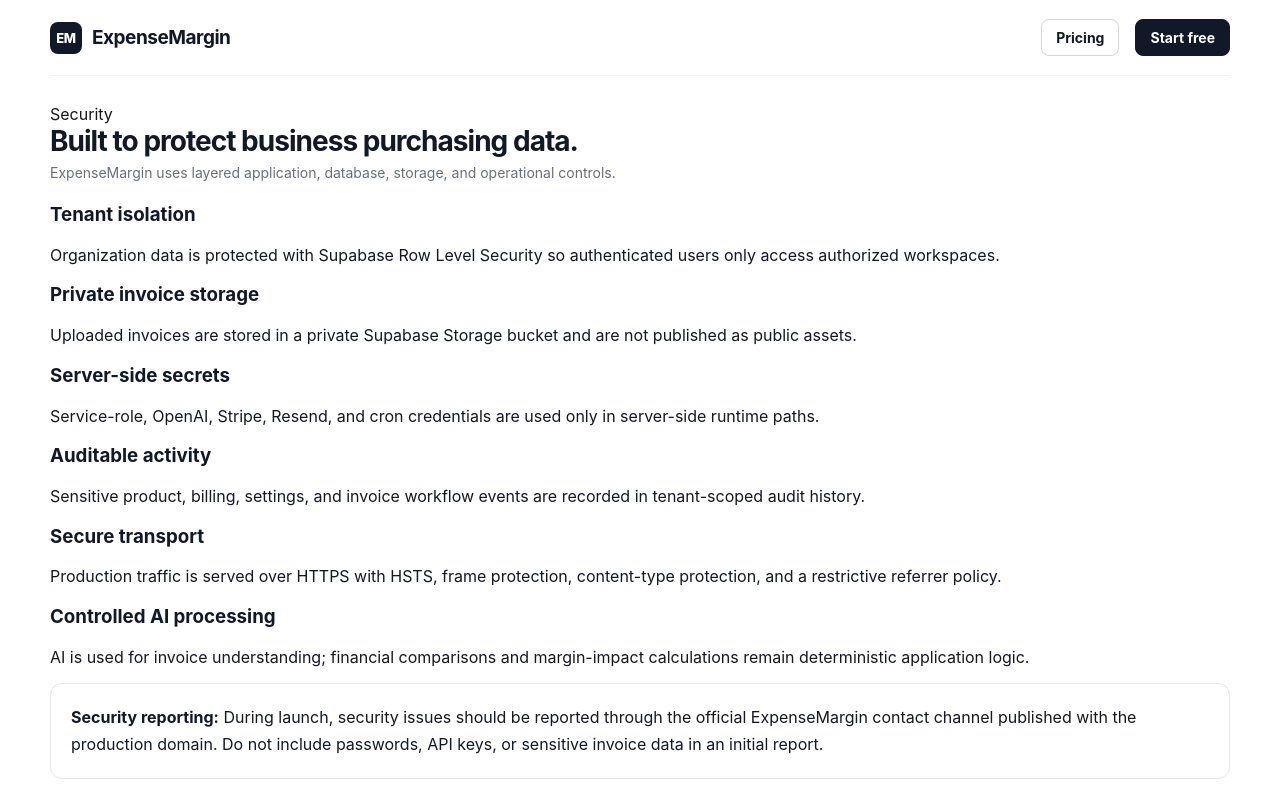
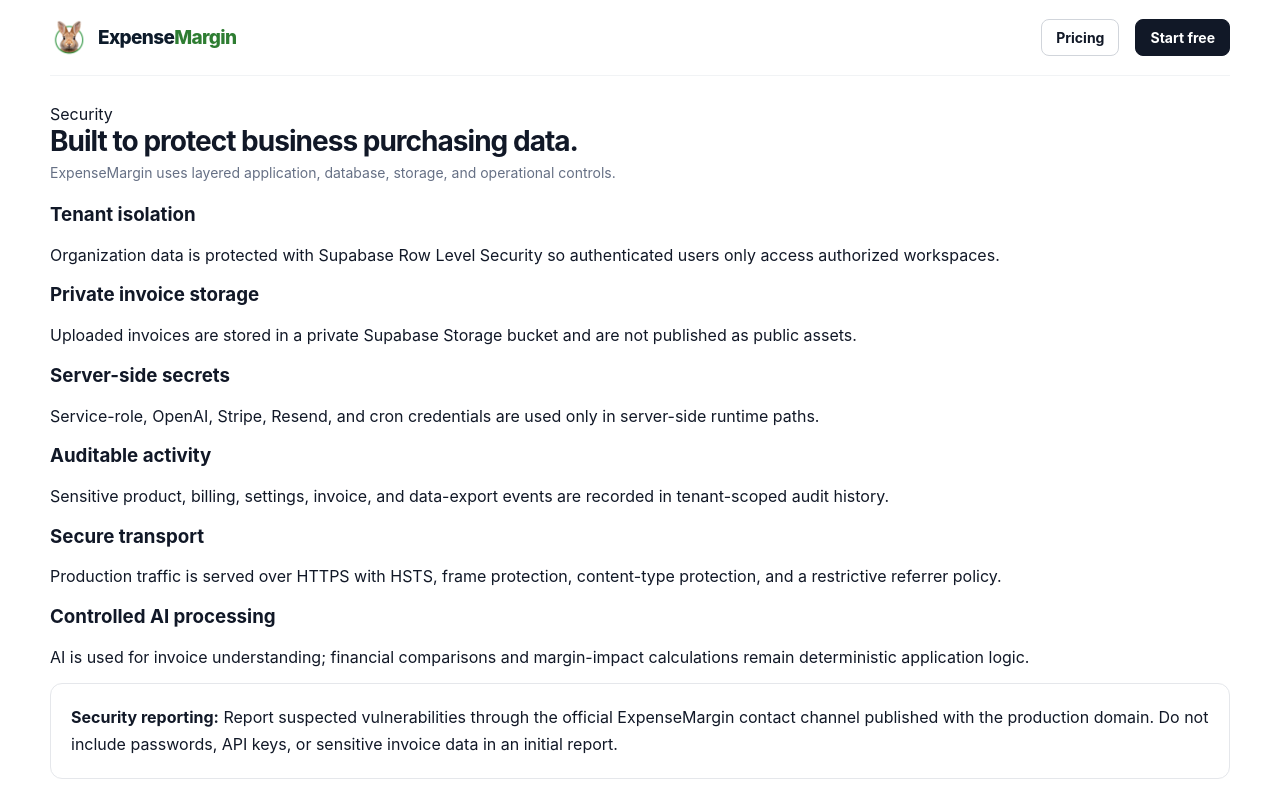
Before and after one commit to Dr-Opara/ExpenseMargin, a Next.js app: page /security in a window 1280 px wide. Built offline with nearby package versions, Linux system fonts and the light colour scheme; no server answers.

Commit message:
brand: update security page identity

```diff
--- a/app/security/page.tsx
+++ b/app/security/page.tsx
@@ -1,5 +1,6 @@
 import type { Metadata } from "next";
 import Link from "next/link";
+import { Brand } from "@/components/Brand";
 
 export const metadata: Metadata = {
   title: "Security — ExpenseMargin",
@@ -10,19 +11,19 @@ const controls = [
   ["Tenant isolation", "Organization data is protected with Supabase Row Level Security so authenticated users only access authorized workspaces."],
   ["Private invoice storage", "Uploaded invoices are stored in a private Supabase Storage bucket and are not published as public assets."],
   ["Server-side secrets", "Service-role, OpenAI, Stripe, Resend, and cron credentials are used only in server-side runtime paths."],
-  ["Auditable activity", "Sensitive product, billing, settings, and invoice workflow events are recorded in tenant-scoped audit history."],
+  ["Auditable activity", "Sensitive product, billing, settings, invoice, and data-export events are recorded in tenant-scoped audit history."],
   ["Secure transport", "Production traffic is served over HTTPS with HSTS, frame protection, content-type protection, and a restrictive referrer policy."],
   ["Controlled AI processing", "AI is used for invoice understanding; financial comparisons and margin-impact calculations remain deterministic application logic."],
 ];
 
 export default function SecurityPage() {
   return <div className="container">
-    <nav className="landing-nav"><Link href="/" className="brand"><span className="brand-mark">EM</span><span>ExpenseMargin</span></Link><div className="nav-actions"><Link className="btn" href="/pricing">Pricing</Link><Link className="btn primary" href="/signup">Start free</Link></div></nav>
+    <nav className="landing-nav"><Brand /><div className="nav-actions"><Link className="btn" href="/pricing">Pricing</Link><Link className="btn primary" href="/signup">Start free</Link></div></nav>
     <section className="page" style={{paddingLeft:0,paddingRight:0}}>
       <div className="page-head"><div><span className="eyebrow">Security</span><h1>Built to protect business purchasing data.</h1><p>ExpenseMargin uses layered application, database, storage, and operational controls.</p></div></div>
       <div className="feature-strip">{controls.slice(0,3).map(([title,text]) => <div className="feature" key={title}><h3>{title}</h3><p>{text}</p></div>)}</div>
       <div className="feature-strip" style={{marginTop:16}}>{controls.slice(3).map(([title,text]) => <div className="feature" key={title}><h3>{title}</h3><p>{text}</p></div>)}</div>
-      <section className="panel"><div style={{padding:20,lineHeight:1.7}}><strong>Security reporting:</strong> During launch, security issues should be reported through the official ExpenseMargin contact channel published with the production domain. Do not include passwords, API keys, or sensitive invoice data in an initial report.</div></section>
+      <section className="panel"><div style={{padding:20,lineHeight:1.7}}><strong>Security reporting:</strong> Report suspected vulnerabilities through the official ExpenseMargin contact channel published with the production domain. Do not include passwords, API keys, or sensitive invoice data in an initial report.</div></section>
     </section>
   </div>;
 }
```
